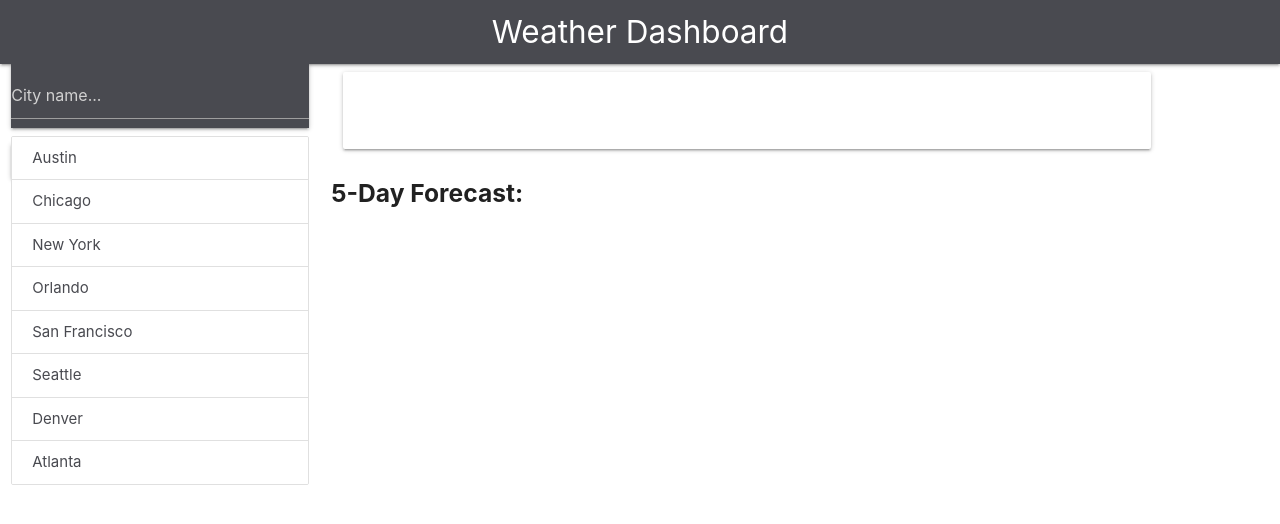
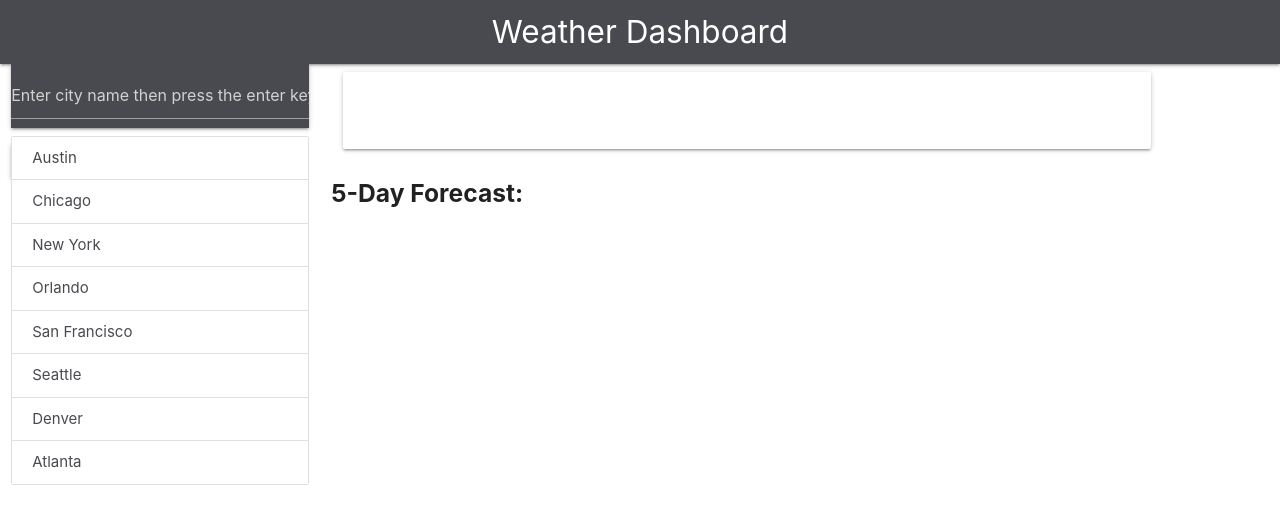
Before and after one commit to EddyCollado/Weather-Dashboard, a plain HTML site: page index.html in a window 1280 px wide. Drawn offline with nearby package versions, Linux system fonts and the light colour scheme.

Commit message:
updated placeholder text

```diff
--- a/index.html
+++ b/index.html
@@ -26,7 +26,7 @@
       <nav>
         <div class="nav-wrapper">
           <div class="input-group mb-3">
-            <input id="searchTerm" type="text" class="form-control" placeholder="City name..." class="input-group-append">
+            <input id="searchTerm" type="text" class="form-control" placeholder="Enter city name then press the enter key.." class="input-group-append">
             <button id="searchBtn" class="btn btn-primary" type="button" id="button-addon2"><i class="far fa-search"></i></button>
         </div>
         </div>
```
